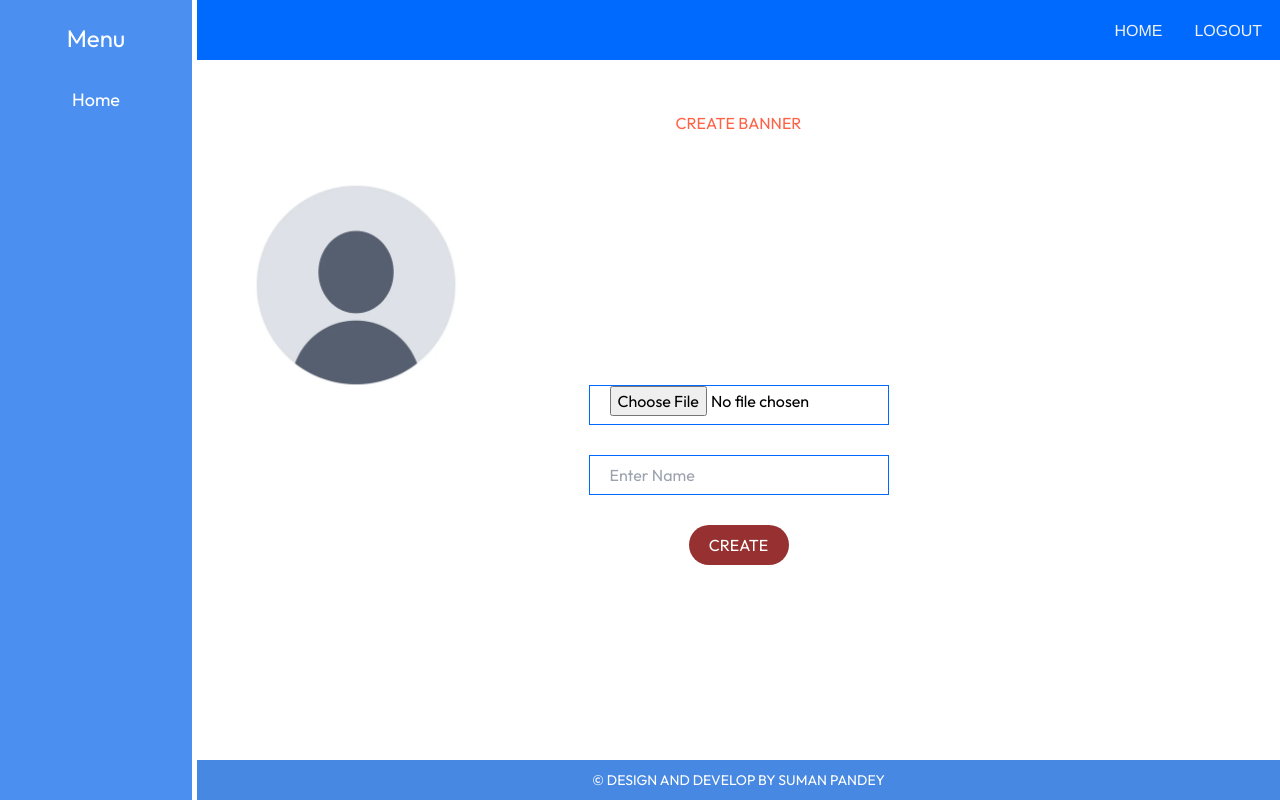
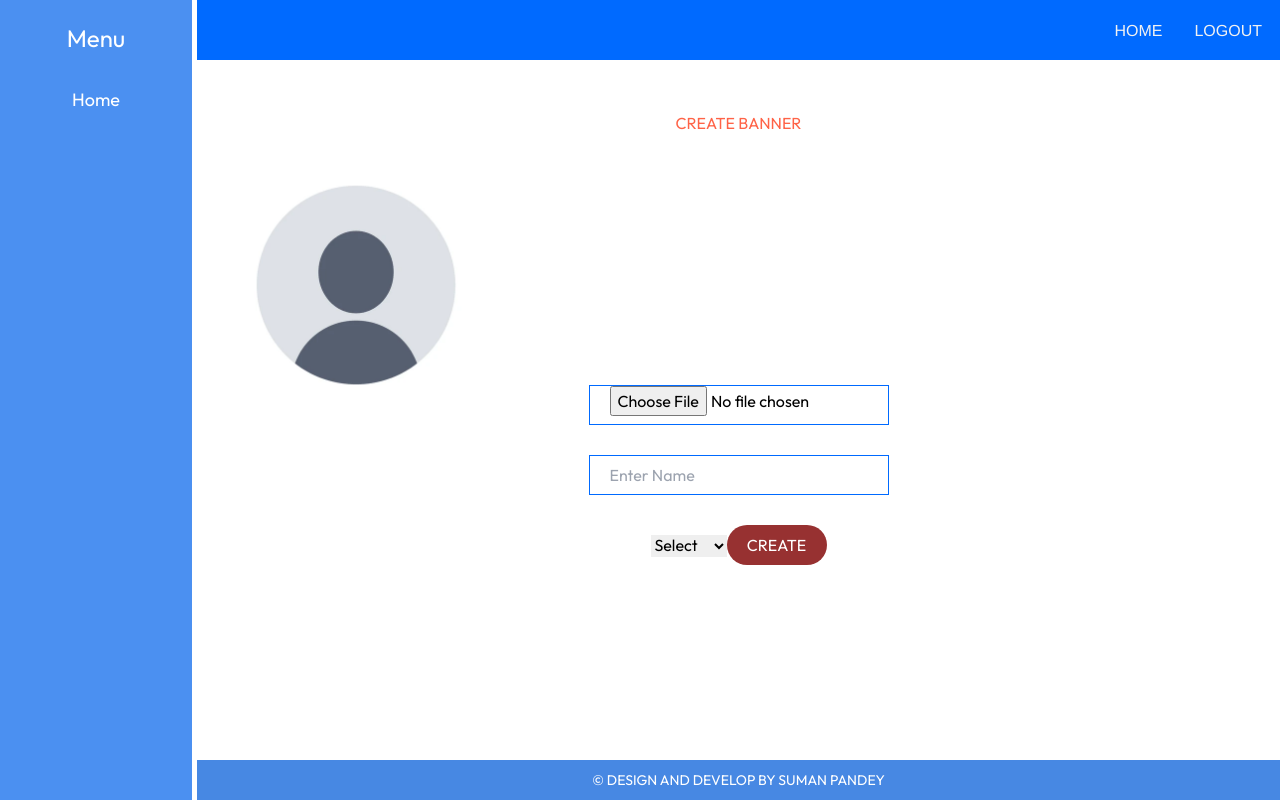
Before and after one commit to itsmesuman01/VDashboard, a Vue app: page /banner-add in a window 1280 px wide. Built offline with nearby package versions, Linux system fonts and the light colour scheme; no server answers; sample sign-in values are in the browser's storage.

Commit message:
Dropdown Issue Fix

```diff
--- a/src/pages/banner/BannerAdd.vue
+++ b/src/pages/banner/BannerAdd.vue
@@ -18,6 +18,12 @@
                             @change="uploadFile" />
                         <input v-model="form.name" type="text" placeholder="Enter Name" required
                             class="block w-full p-2 mb-4 border border-gray-300 rounded" />
+                        <select v-model="form.is_active"
+                            class="block w-full p-2 mb-4 border border-gray-300 rounded-lg bg-white text-gray-700 focus:outline-none focus:ring-2 focus:ring-blue-500 focus:border-transparent appearance-none">
+                            <option value="" disabled v-if="!isEdit">Select</option>
+                            <option value="1">Active</option>
+                            <option value="0">Inactive</option>
+                        </select>
                         <button type="submit" :disabled="loading"
                             class="w-full p-2 text-white bg-blue-600 rounded hover:bg-blue-700 transition">
                             {{ (this.$route.query.id == null) ? 'CREATE' : 'UPDATE' }}
@@ -79,13 +85,15 @@ export default {
         return {
             form: {
                 image: this.$route.query.image || '',
-                name: this.$route.query.name || ''
+                name: this.$route.query.name || '',
+                is_active: this.$route.query.is_active || ''
             },
             roles: [],
             loading: false,
             envImageUrl: process.env.VUE_APP_API_IMAGE_URL,
             defaultImageUrl: require('@/assets/images/defaultimage.webp'),
-            imagePreview: this.$route.query.image ? `${process.env.VUE_APP_API_IMAGE_URL}${this.$route.query.image}` : require('@/assets/images/defaultimage.webp')
+            imagePreview: this.$route.query.image ? `${process.env.VUE_APP_API_IMAGE_URL}${this.$route.query.image}` : require('@/assets/images/defaultimage.webp'),
+            isEdit: !!this.$route.query.id
         };
     },
     methods: {
--- a/src/pages/user/User.vue
+++ b/src/pages/user/User.vue
@@ -157,7 +157,7 @@ export default {
 .table-container {
     overflow-x: auto;
     -webkit-overflow-scrolling: touch;
-    margin: 0 -15px;
+    /* margin: 0 -15px; */
 }
 
 table {
```
